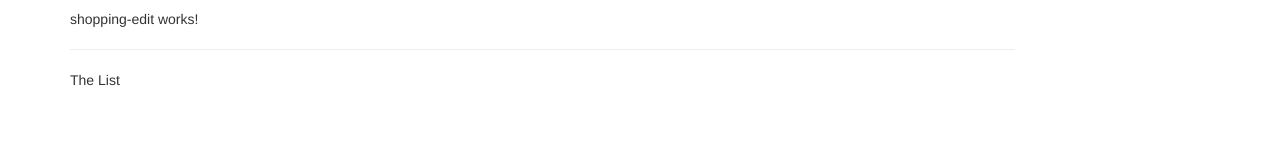
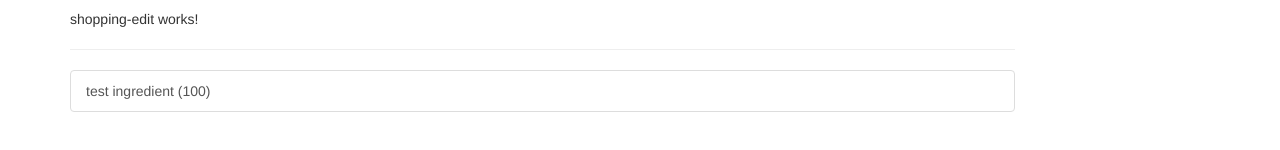
Before and after one commit to abhishek3365/Recipes-Project-Angular, an Angular app: page / in a window 1280 px wide. Shown: the part 340-490 px from the top of the page. Built offline with nearby package versions, Linux system fonts and the light colour scheme.

Commit message:
shopping list setup

```diff
--- /dev/null
+++ b/src/app/shared/ingredient.model.ts
@@ -0,0 +1,12 @@
+export class Ingredient {
+
+    public name : string;
+    public amount : number;
+
+    constructor( name : string , amount : number )
+    {
+        this.name = name;
+        this.amount = amount;
+    }
+
+}
--- a/src/app/shopping-list/shopping-list.component.html
+++ b/src/app/shopping-list/shopping-list.component.html
@@ -2,6 +2,10 @@
   <div class="col-xs-10">
     <app-shopping-edit></app-shopping-edit>
     <hr>
-    <p>The List</p>
+    <ul class="list-group">
+      <a class="list-group-item" style="cursor : pointer;" *ngFor="let ingredient of ingredients">
+        {{ ingredient.name }} ({{ ingredient.amount }})
+      </a>
+    </ul>
   </div>
 </div>
--- a/src/app/shopping-list/shopping-list.component.ts
+++ b/src/app/shopping-list/shopping-list.component.ts
@@ -1,4 +1,5 @@
 import { Component, OnInit } from '@angular/core';
+import { Ingredient } from '../shared/ingredient.model';
 
 @Component({
   selector: 'app-shopping-list',
@@ -7,6 +8,10 @@
 })
 export class ShoppingListComponent implements OnInit {
 
+  ingredients : Ingredient[] = [
+    new Ingredient( 'test ingredient' , 100 )
+  ];
+
   constructor() { }
 
   ngOnInit() {
```
